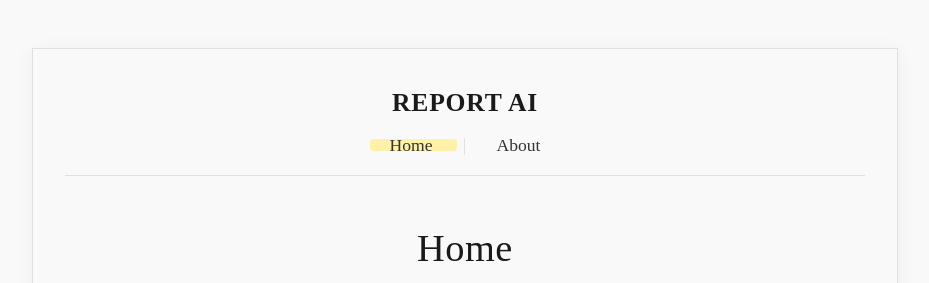
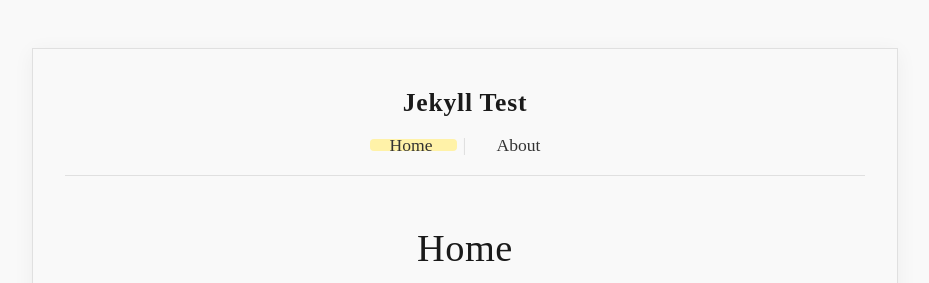
Before and after one commit to awalpremi/awal, a Jekyll site: the page built from home.md, in a window 1280 px wide. Shown: the top 283 px of the page, without its empty margins (175-1104 px from the left). Built offline with Jekyll 4.4.1, drawn with Linux system fonts in a browser that asks for light colours.

Commit message:
changed name to jekyll test becacuse it is more self-explanatory

```diff
--- a/_includes/navigation.html
+++ b/_includes/navigation.html
@@ -1,5 +1,5 @@
 <nav class="newspaper-nav">
-  <div class="nav-title">REPORT AI</div>
+  <div class="nav-title">Jekyll Test</div>
   <div class="nav-links">
     {% for item in site.data.navigation %}
       {% assign page_url = page.url | remove: '/' | remove: '.html' %}
```
Also changed, not shown: 3 other files.
